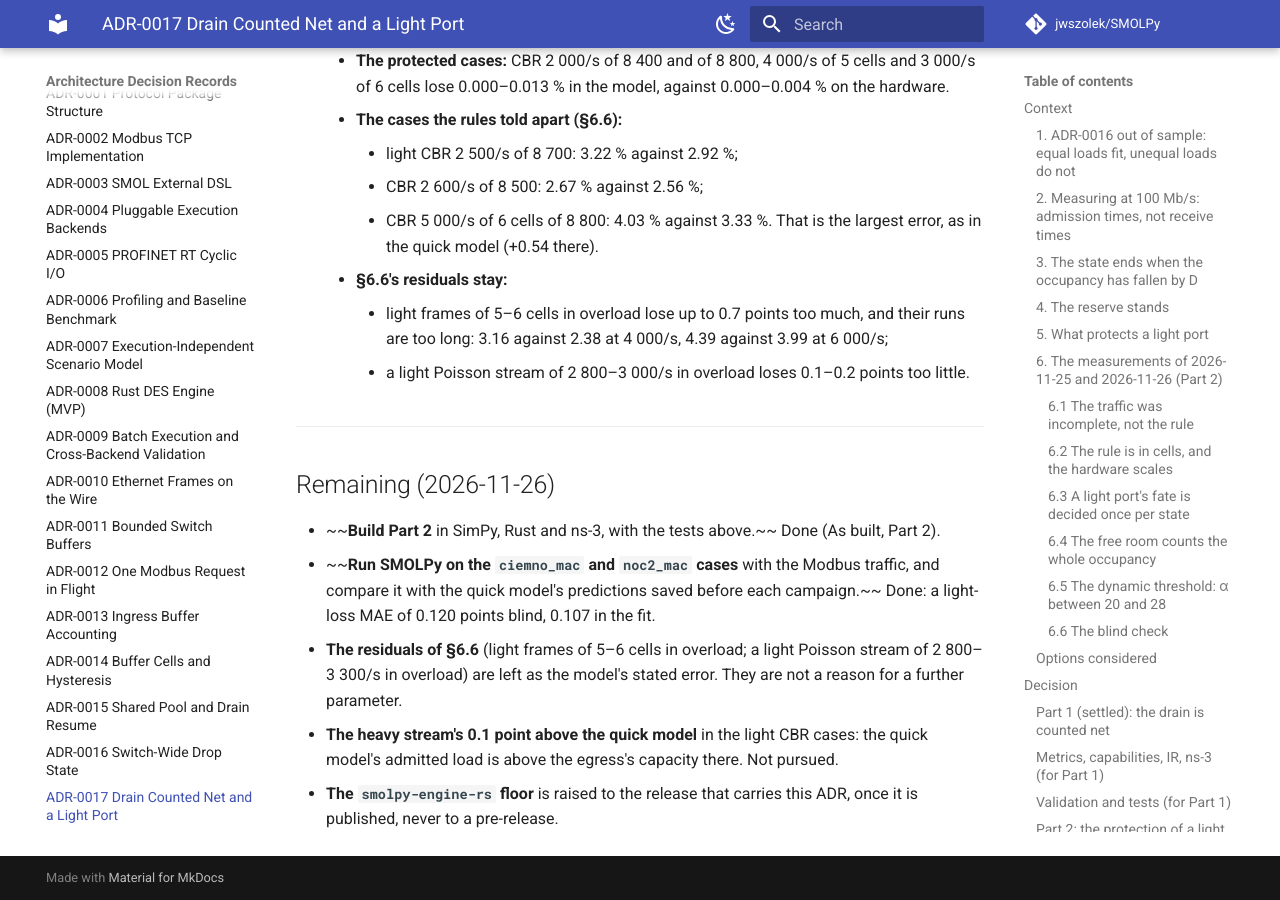
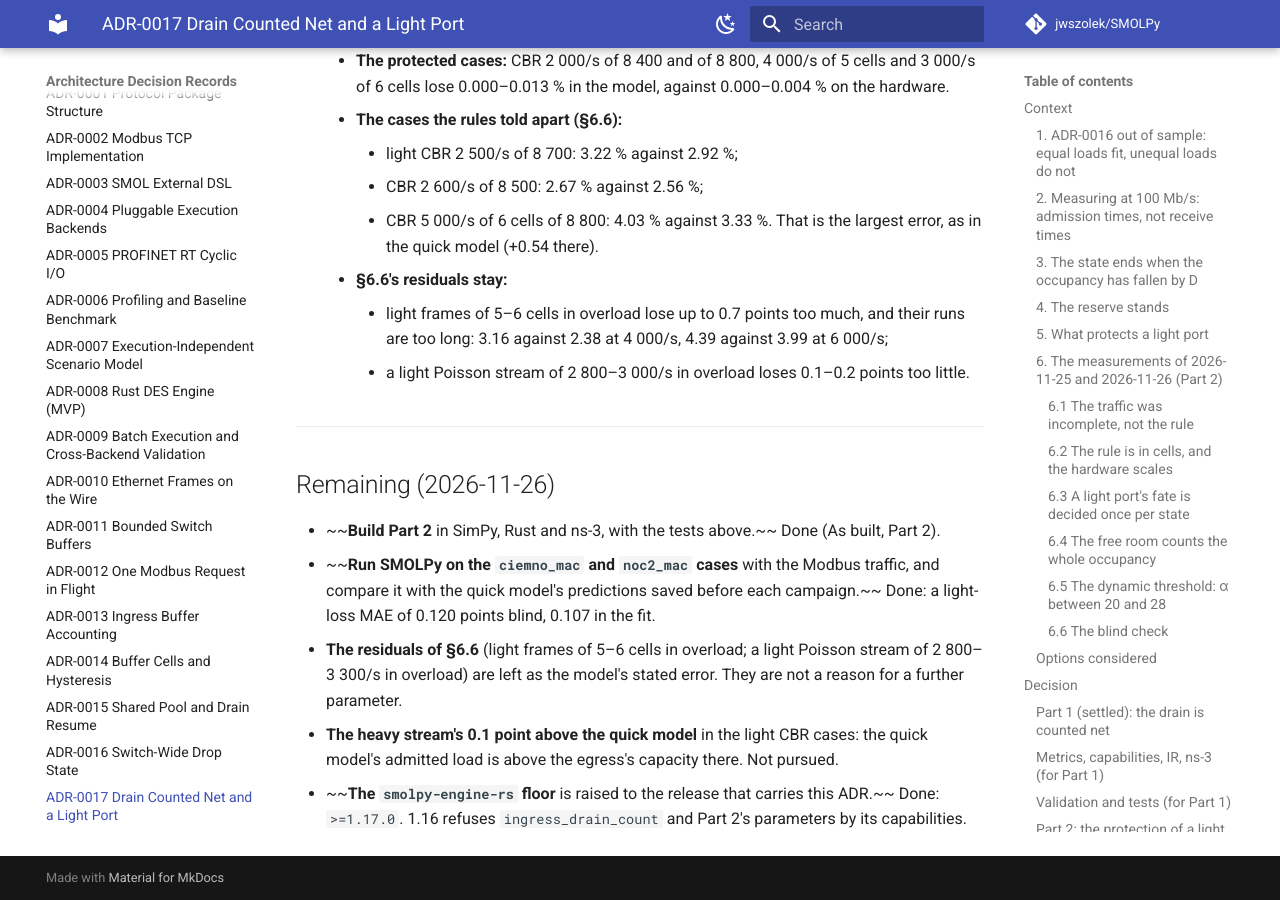
Before and after one commit to jwszolek/SMOLPy, an MkDocs documentation site: the page built from docs/adr/0017-drain-counted-net.md, in a window 1280 px wide and 900 px high, scrolled down 18425 px. Built offline with MkDocs 1.6.1 and Material for MkDocs 9.7.7, drawn with Linux system fonts in a browser that asks for light colours; comment, search, counter and statistics services are not loaded.

Commit message:
Require smolpy-engine-rs 1.17.0, the release of ADR-0017

```diff
--- a/docs/adr/0017-drain-counted-net.md
+++ b/docs/adr/0017-drain-counted-net.md
@@ -474,4 +474,4 @@ switch sw ports=8 cell=128 pool=740cells ingress_reserve=60cells ingress_drain=7
 - ~~**Run SMOLPy on the `ciemno_mac` and `noc2_mac` cases** with the Modbus traffic, and compare it with the quick model's predictions saved before each campaign.~~ Done: a light-loss MAE of 0.120 points blind, 0.107 in the fit.
 - **The residuals of §6.6** (light frames of 5–6 cells in overload; a light Poisson stream of 2 800–3 300/s in overload) are left as the model's stated error. They are not a reason for a further parameter.
 - **The heavy stream's 0.1 point above the quick model** in the light CBR cases: the quick model's admitted load is above the egress's capacity there. Not pursued.
-- **The `smolpy-engine-rs` floor** is raised to the release that carries this ADR, once it is published, never to a pre-release.
+- ~~**The `smolpy-engine-rs` floor** is raised to the release that carries this ADR.~~ Done: `>=1.17.0`. 1.16 refuses `ingress_drain_count` and Part 2's parameters by its capabilities.
--- a/pyproject.toml
+++ b/pyproject.toml
@@ -29,11 +29,11 @@ dev = ["pytest>=8", "ruff", "mypy"]
 docs = ["mkdocs-material>=9"]
 # The native Rust engine (ADR-0008), released together with smolpy and with
 # the same version. At import smolpy checks the IR version the module reads,
-# and each run checks its capabilities. 1.16.0 runs everything up to ADR-0016:
-# a drop state for the whole switch; an older engine refuses a run that needs
+# and each run checks its capabilities. 1.17.0 runs everything up to ADR-0017:
+# the drain counted net and a light port protected; an older engine refuses a run that needs
 # what it lacks, by its capabilities. The floor is a release: a pre-release
 # in it would let pip pick the development builds published to PyPI.
-rust = ["smolpy-engine-rs>=1.16.0"]
+rust = ["smolpy-engine-rs>=1.17.0"]
 
 [build-system]
 requires = ["hatchling", "hatch-vcs"]
```
Also changed, not shown: docs/roadmap.md (+1 -1 lines), 1 other file.
